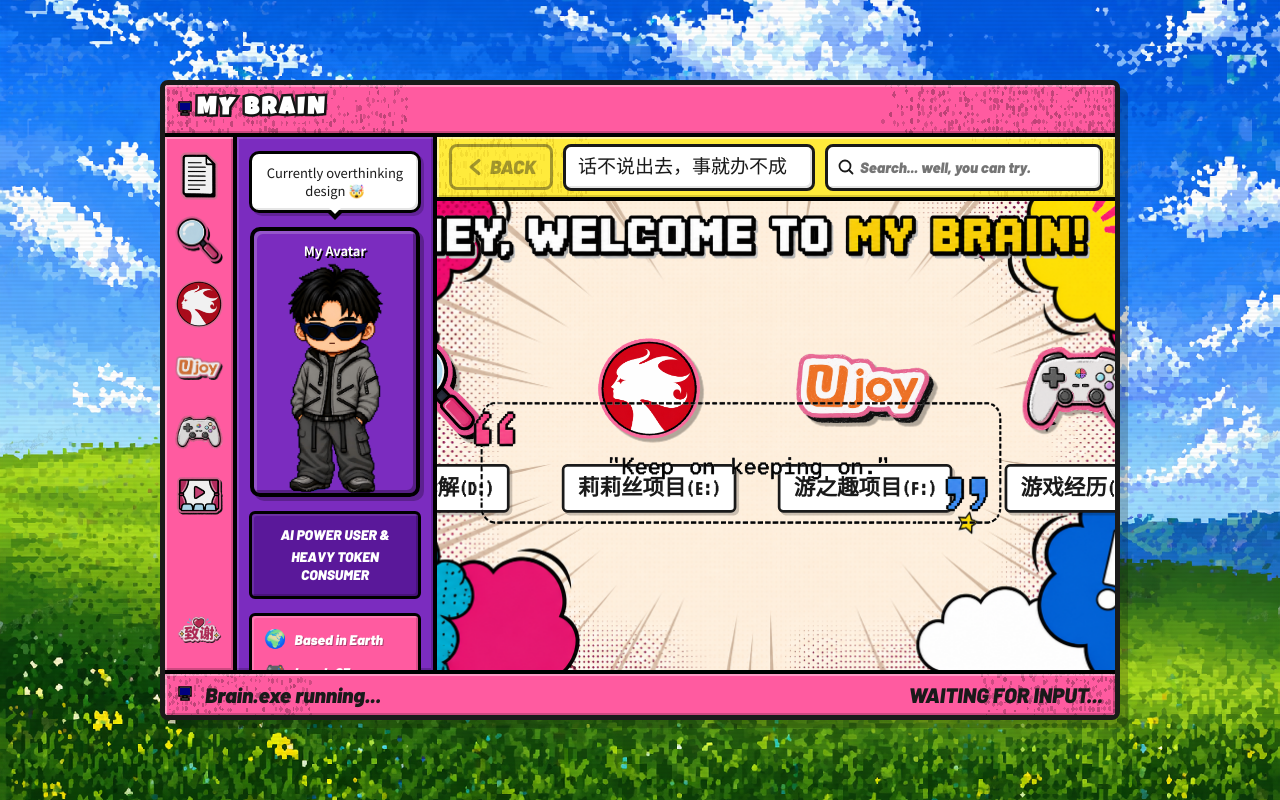
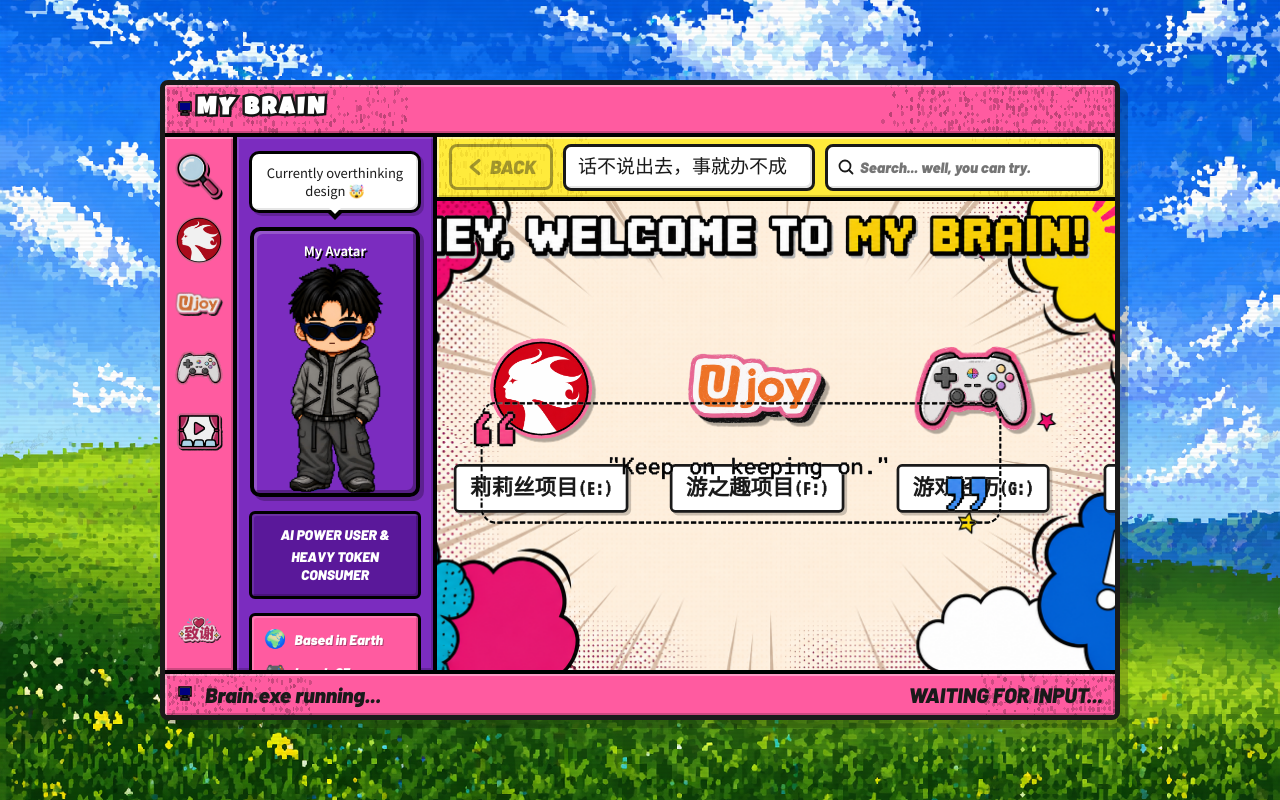
Before and after one commit to Morire0912/personal-web, a React (Vite) app: page / in a window 1280 px wide. Built offline with nearby package versions, Linux system fonts and the light colour scheme; a web font is replaced by a local one.

Commit message:
chore: temporarily hide resume section
- Remove resume from sidebar navigation

- Remove resume drive from root view

```diff
--- a/src/components/Explorer.tsx
+++ b/src/components/Explorer.tsx
@@ -122,7 +122,6 @@ type ContentView = 'root' | 'drive-D' | 'drive-E' | 'drive-F' | 'lilith' | 'youz
 
 // 侧边栏项目配置
 const SIDEBAR_ITEMS: { view: ContentView; icon: string; label: string }[] = [
-  { view: 'drive-E', icon: '/images/resume-icon.png', label: '个人简历' },
   { view: 'drive-D', icon: '/images/ad-breakdown-icon.png', label: '广告拆解' },
   { view: 'lilith', icon: '/images/lilith-logo.png', label: '莉莉丝项目' },
   { view: 'youzhiqu', icon: '/images/youzhiqu-logo.png', label: '游之趣项目' },
--- a/src/data.ts
+++ b/src/data.ts
@@ -150,15 +150,6 @@ export interface Resume {
 // ==================== 数据导出 ====================
 
 export const DRIVES: Drive[] = [
-  {
-    id: 'E',
-    label: '个人简历',
-    name: '个人简历',
-    icon: 'doc',
-    iconImage: '/images/resume-icon.png',
-    description: '个人简介与联系方式',
-    driveLetter: 'C:',
-  },
   {
     id: 'D',
     label: '广告拆解',
```
